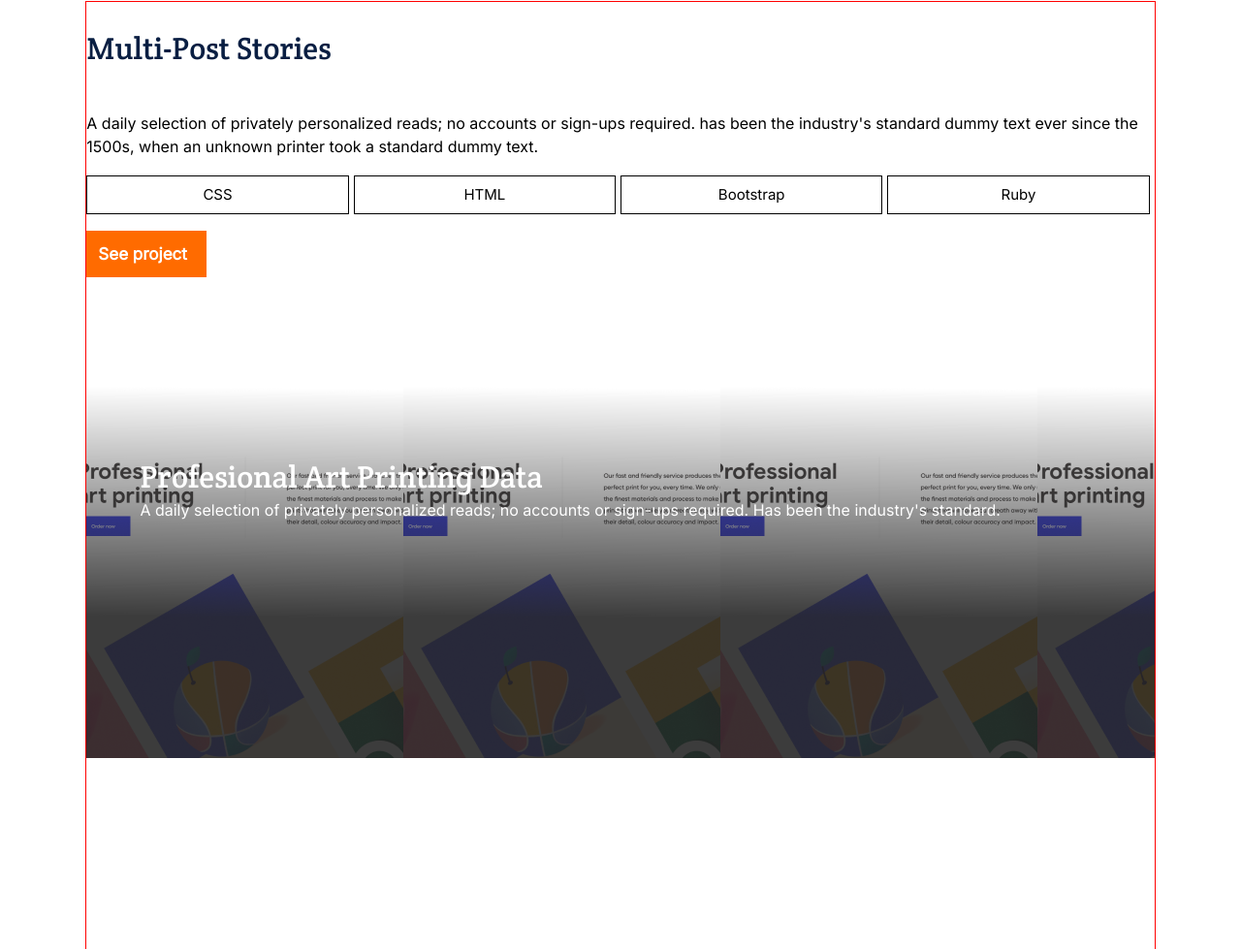
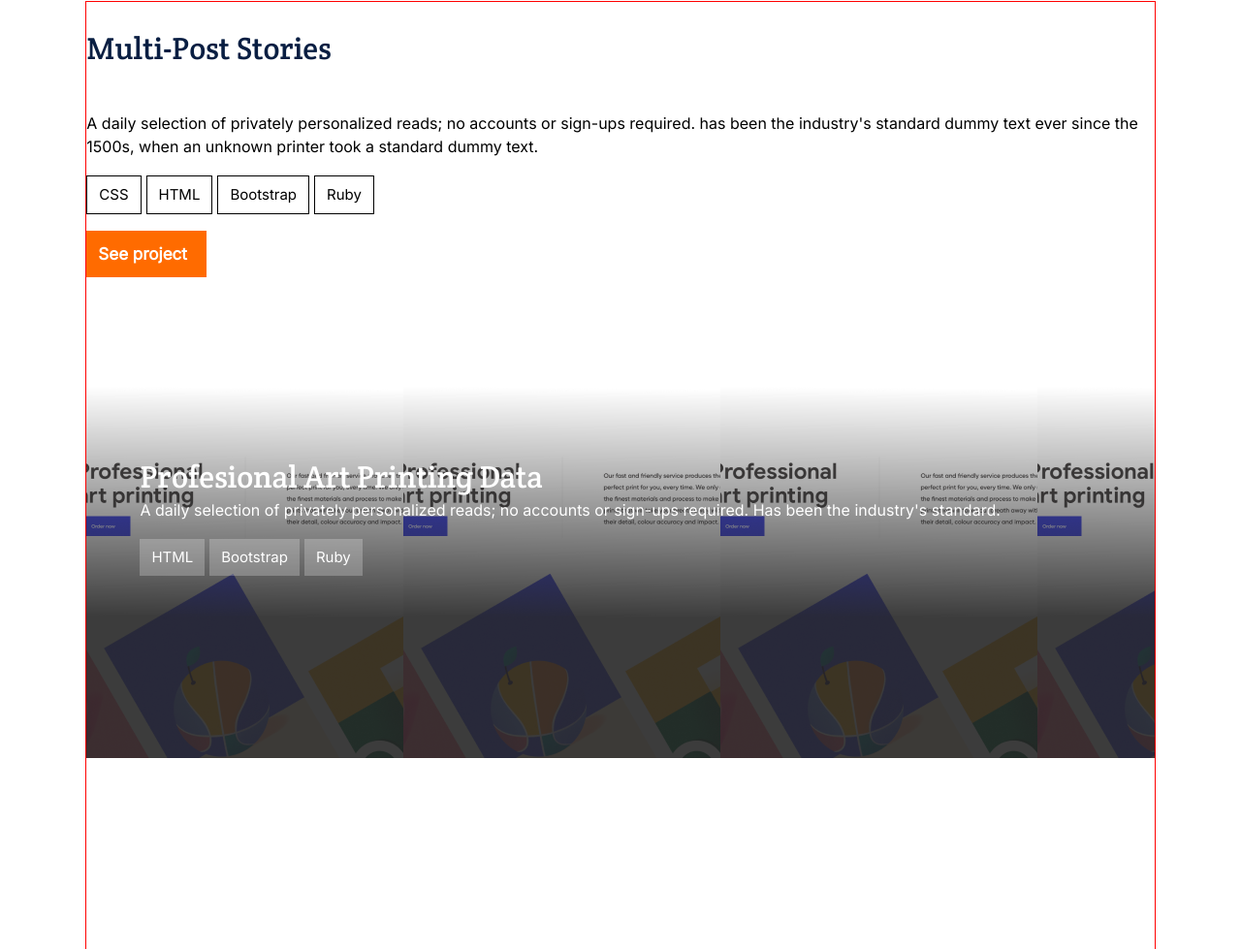
Before and after one commit to EmiLoKiJu/Portfolio, a website: page index.html in a window 1280 px wide. Shown: the part 1867-2846 px from the top of the page at 97% size. Drawn offline with Linux system fonts and the light colour scheme.

Commit message:
Add HTML, Boostrap and Ruby to the project categories

```diff
--- a/index.html
+++ b/index.html
@@ -88,7 +88,15 @@
                     <div class="headerap">Profesional Art Printing Data</div>
                     <div class="descriptionap">A daily selection of privately personalized reads; no accounts or sign-ups required. Has been the industry's standard.</div>
                     <ul class="iconsap">
-
+                        <li>
+                            HTML
+                        </li>
+                        <li>
+                            Bootstrap
+                        </li>
+                        <li>
+                            Ruby
+                        </li>
                     </ul>
                 </section>
             </section>
--- a/stetics.css
+++ b/stetics.css
@@ -164,15 +164,15 @@ body {
 .projecticons {
   list-style-type: none;
   display: flex;
-  justify-content: space-between;
-  flex-wrap: wrap;
+  /* justify-content: space-between; */
+  /* flex-wrap: wrap; */
   margin: 0.0001px 0.0001px 0.0001px 0.0001px;
   padding: 0%;
 }
 
 .projecticons li {
   border: black solid 1px;
-  flex: 1;
+  /* flex: 1; */
   font-family: Inter;
   font-size: 15px;
   font-weight: 500;
@@ -231,7 +231,27 @@ body {
   margin-right: 5%;
 }
 
+.iconsap {
+  display: flex;
+  list-style-type: none;
+  padding: 0%;
+  margin-left: 5%;
+  margin-right: 5%;
+  /* justify-content: space-between; */
+}
 
+.iconsap li {
+  background-color: rgba(255, 255, 255, 0.24);
+  color: white;
+  font-family: Inter;
+  font-size: 15px;
+  font-weight: 500;
+  line-height: 20px;
+  text-align: left;
+  padding: 9px 12px 9px 12px;
+  margin: 2px 5px 5px 0.01px;
+
+}
 
 
 @media screen and (min-width: 768px) {
```
